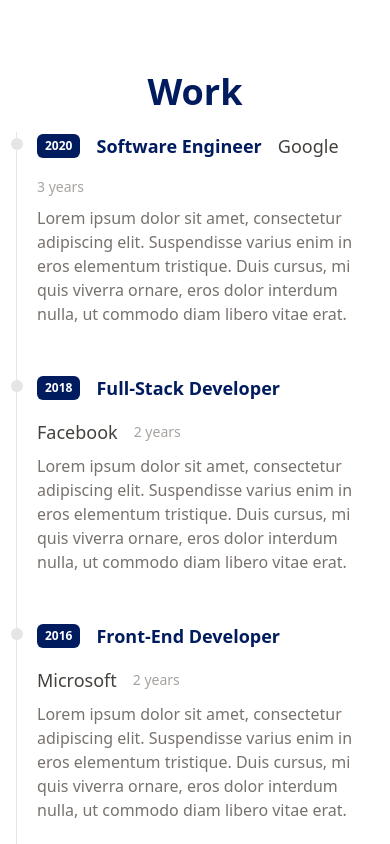
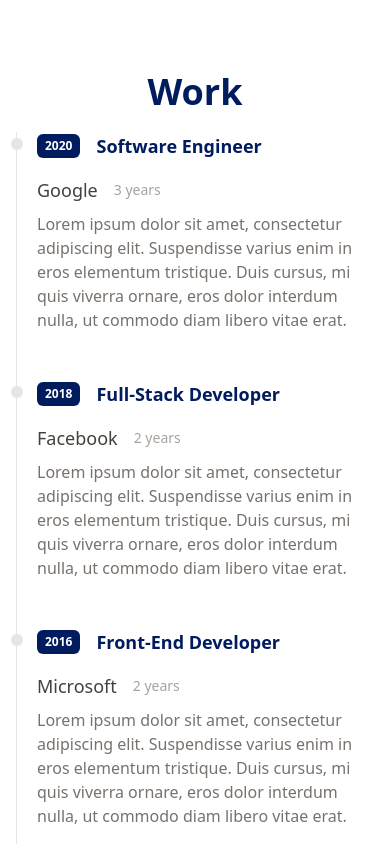
Before and after one commit to uzdowski-design/react-vite-portfolio, a React (Vite) app: page / in a window 390 px wide. Shown: the part 900-1744 px from the top of the page. Built offline with nearby package versions, Linux system fonts and the light colour scheme; no server answers.

Commit message:
fixed work timeline styles for mobile

```diff
--- a/src/components/work/WorkItem.tsx
+++ b/src/components/work/WorkItem.tsx
@@ -21,7 +21,9 @@ const WorkItem = ({
           <span className="inline-block px-2 py-1 font-semibold text-white bg-[#001b5e] rounded-md">
             {date}
           </span>
-          <span className="text-lg font-semibold text-[#001b5e]">{title}</span>
+          <span className="text-lg font-semibold text-[#001b5e] min-w-[70%] sm:min-w-fit">
+            {title}
+          </span>
           <span className="text-lg  text-stone-700">{company}</span>
           <span className="my-1 text-sm font-normal leading-none text-stone-400">
             {duration}
```
